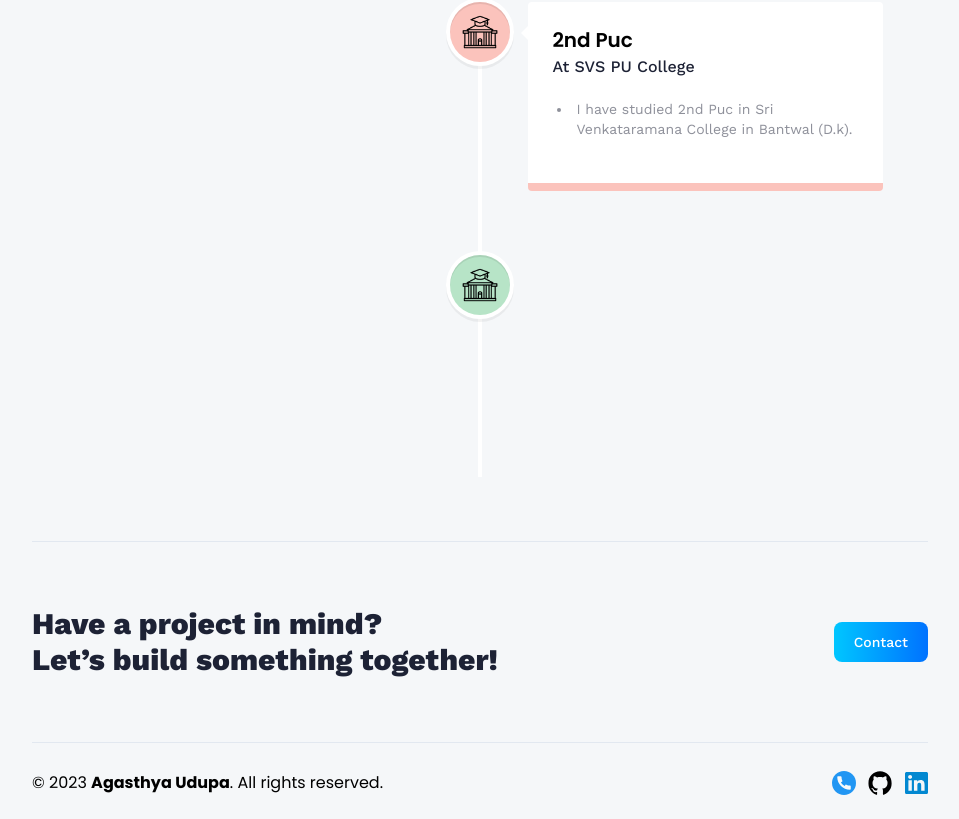
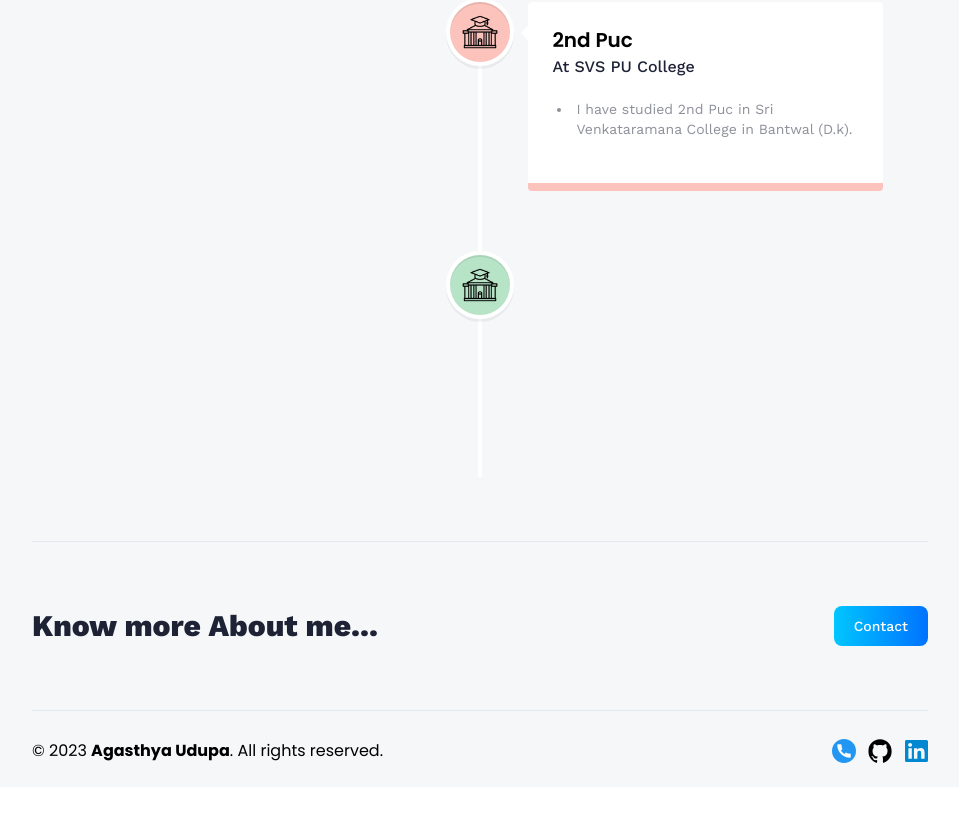
Before and after one commit to AgasthyaUdupa/Portfolio_3D, a React (Vite) app: page /about in a window 1280 px wide. Shown: the part 1412-2231 px from the top of the page, without its empty margins (160-1119 px from the left). After the commit the page ends 2199 px from the top, so only its background shows below. Built offline with nearby package versions, Linux system fonts and the light colour scheme; no server answers.

Commit message:
changed-details

```diff
--- a/index.html
+++ b/index.html
@@ -4,7 +4,7 @@
     <meta charset="UTF-8" />
     <link rel="icon" type="image/svg+xml" href="/src/assets/favicon.ico" />
     <meta name="viewport" content="width=device-width, initial-scale=1.0" />
-    <title>Adrian Hajdin | Portfolio</title>
+    <title>Agasthya-Udupa | Portfolio</title>
   </head>
   <body>
     <div id="root"></div>
--- a/src/components/CTA.jsx
+++ b/src/components/CTA.jsx
@@ -4,10 +4,9 @@ const CTA = () => {
   return (
     <section className='cta'>
       <p className='cta-text'>
-        Have a project in mind? <br className='sm:block hidden' />
-        Let’s build something together!
+        Know more About me...
       </p>
-      <Link to='/contact' className='btn'>
+      <Link to='/contact' className='btn hover:text-black'>
         Contact
       </Link>
     </section>
```
